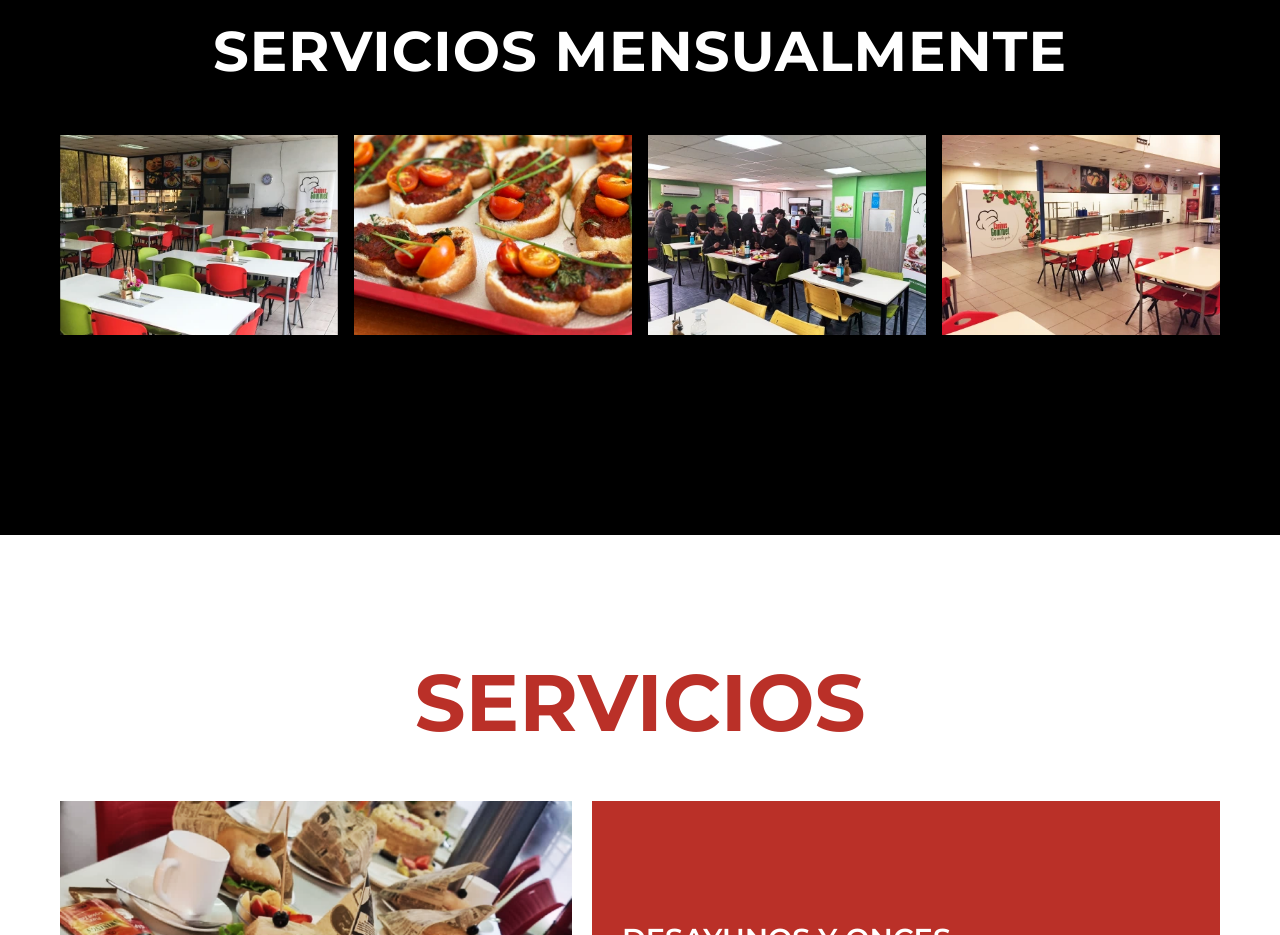
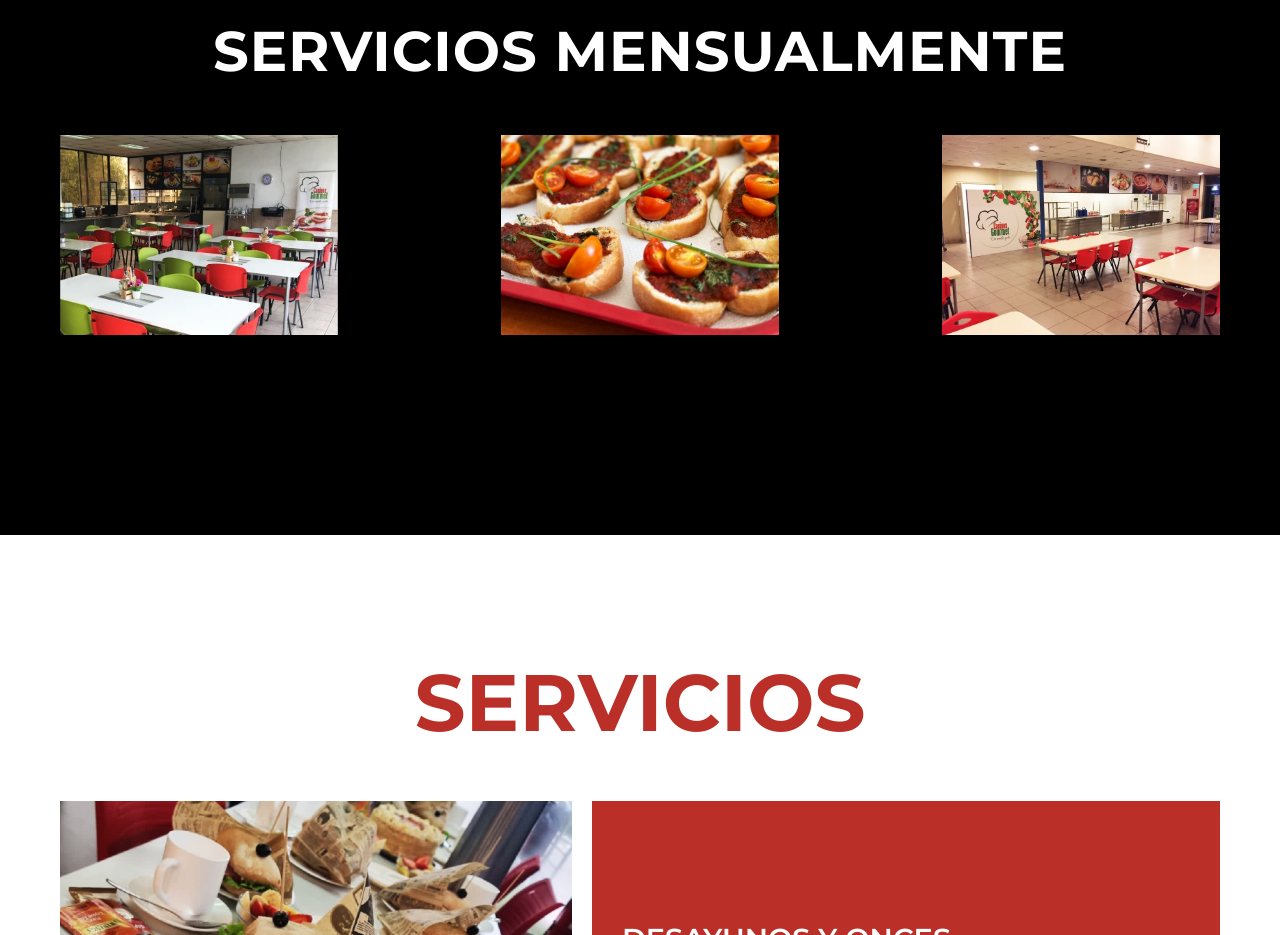
Before and after one commit to ignaciocarrascocl/casinosgourmet, a Vue app: page / in a window 1280 px wide. Shown: the part 2484-3419 px from the top of the page. Built offline with nearby package versions, Linux system fonts and the light colour scheme.

Commit message:
fixed most

```diff
--- a/src/components/EntregamosContent.vue
+++ b/src/components/EntregamosContent.vue
@@ -28,11 +28,7 @@
                 }" :style="{ animationDelay: '1.0s' }">
                     <img src="/images/entregamos/foto2.webp" alt="Opciones gastronómicas" />
                 </div>
-                <div class="gallery-item" :class="{
-                    'animate__animated animate__fadeInDown': isVisible
-                }" :style="{ animationDelay: '1.2s' }">
-                    <img src="/images/entregamos/foto3.webp" alt="Cafetería" />
-                </div>
+
                 <div class="gallery-item" :class="{
                     'animate__animated animate__fadeInRight': isVisible
                 }" :style="{ animationDelay: '1.4s' }">
```
